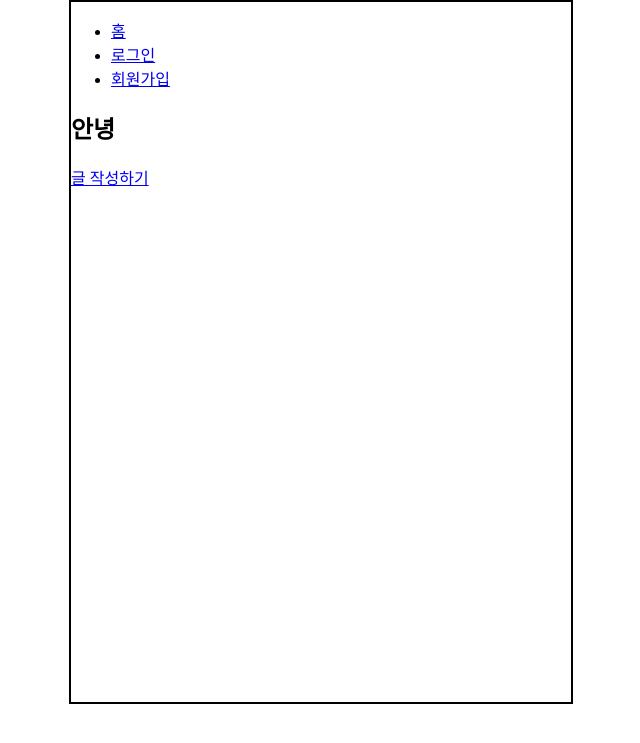
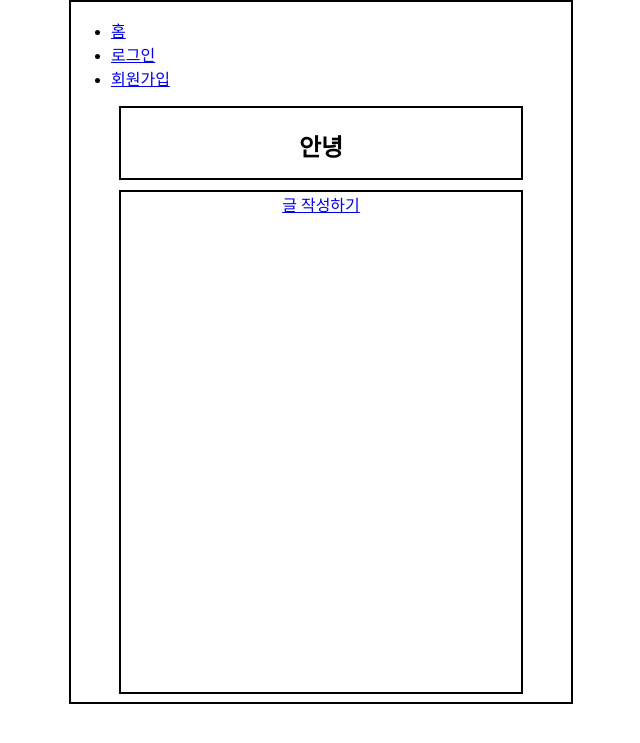
Before and after one commit to rfdseoul/NEXT_LION_session, a Django app: page /post/ in a window 1280 px wide. Shown: the top 743 px of the page, without its empty margins (319-959 px from the left). Run offline with Django 4.2, Linux system fonts and the light colour scheme; data that the repository does not hold is empty.

Commit message:
post base.css 수정

```diff
--- a/prac1/project/post/static/post/base.css
+++ b/prac1/project/post/static/post/base.css
@@ -4,3 +4,19 @@ body {
     height: 700px;
     border: 2px solid black;
 }
+
+.title {
+    width: 400px;
+    text-align: center;
+    height: 70px;
+    border: 2px solid black;
+    margin: 0 auto;
+}
+
+.content {
+    width: 400px;
+    text-align: center;
+    height: 500px;
+    border: 2px solid black;
+    margin: 10px auto;
+}
```
